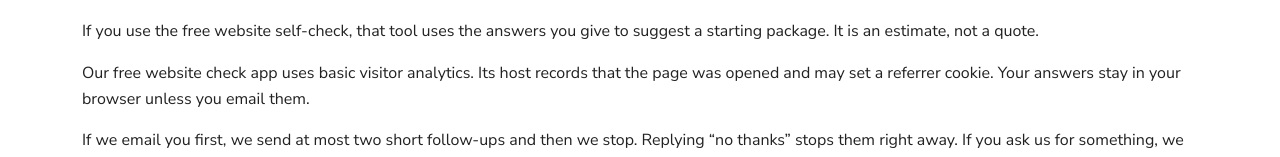
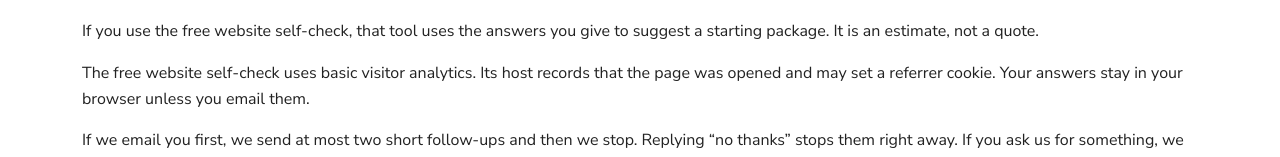
Before and after one commit to slickjacket24/slick-jacket-web, a plain HTML site: page privacy.html in a window 1280 px wide. Shown: the part 387-544 px from the top of the page. Drawn offline with Linux system fonts and the light colour scheme.

Commit message:
privacy: name the tool 'free website self-check' (Continuity)

```diff
--- a/privacy.html
+++ b/privacy.html
@@ -20,7 +20,7 @@
 <p>This site has no trackers or cookies.</p>
 <p>If you email us — including for a free 3-point website check — we use what you send only to answer you and to do the work you asked for.</p>
 <p>If you use the free website self-check, that tool uses the answers you give to suggest a starting package. It is an estimate, not a quote.</p>
-<p>Our free website check app uses basic visitor analytics. Its host records that the page was opened and may set a referrer cookie. Your answers stay in your browser unless you email them.</p>
+<p>The free website self-check uses basic visitor analytics. Its host records that the page was opened and may set a referrer cookie. Your answers stay in your browser unless you email them.</p>
 <p>If we email you first, we send at most two short follow-ups and then we stop. Replying &ldquo;no thanks&rdquo; stops them right away. If you ask us for something, we answer. If you'd rather not hear from us, tell us and we'll stop.</p>
 <p>Contact: <a href="mailto:slickjacketweb@mail.grokbot.com">slickjacketweb@mail.grokbot.com</a></p>
 </div></section>
```
